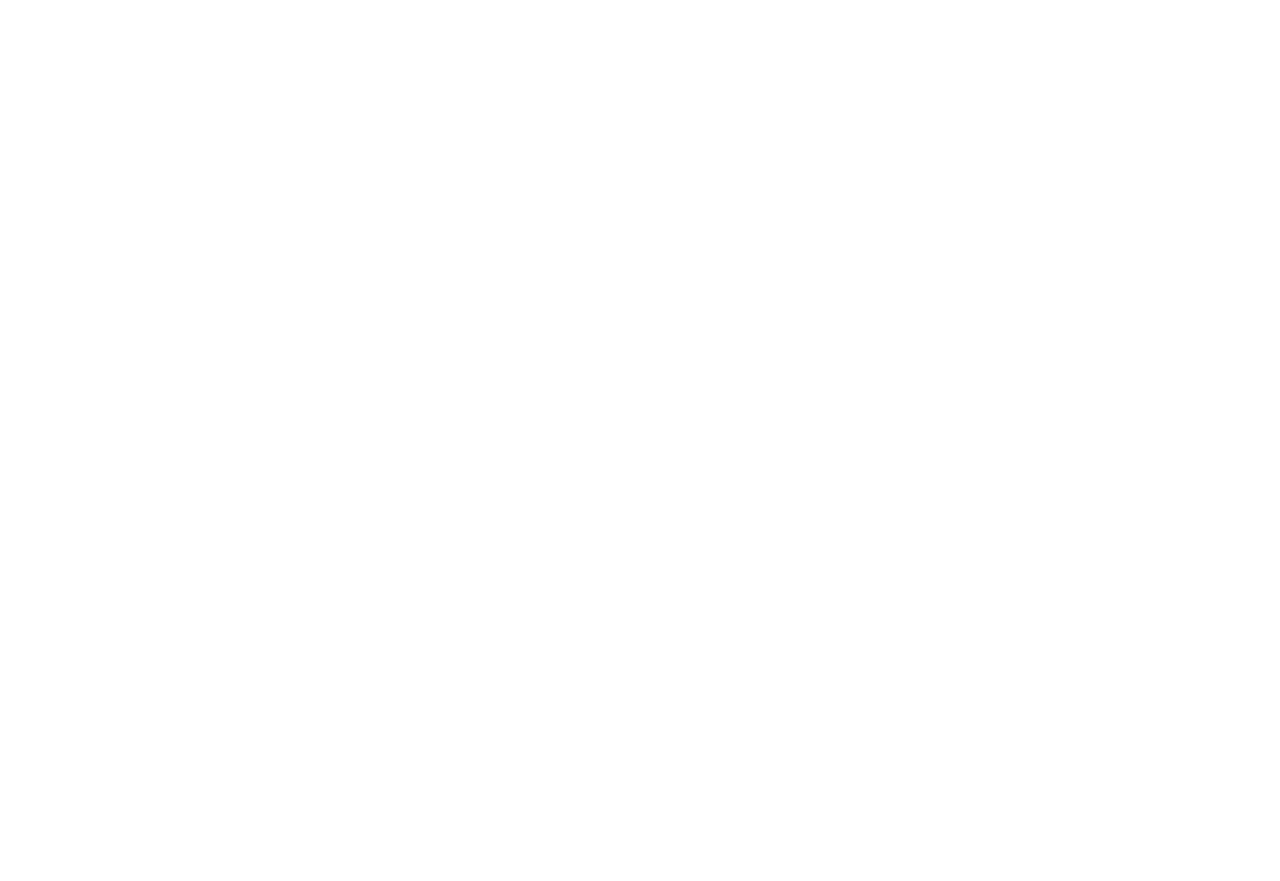
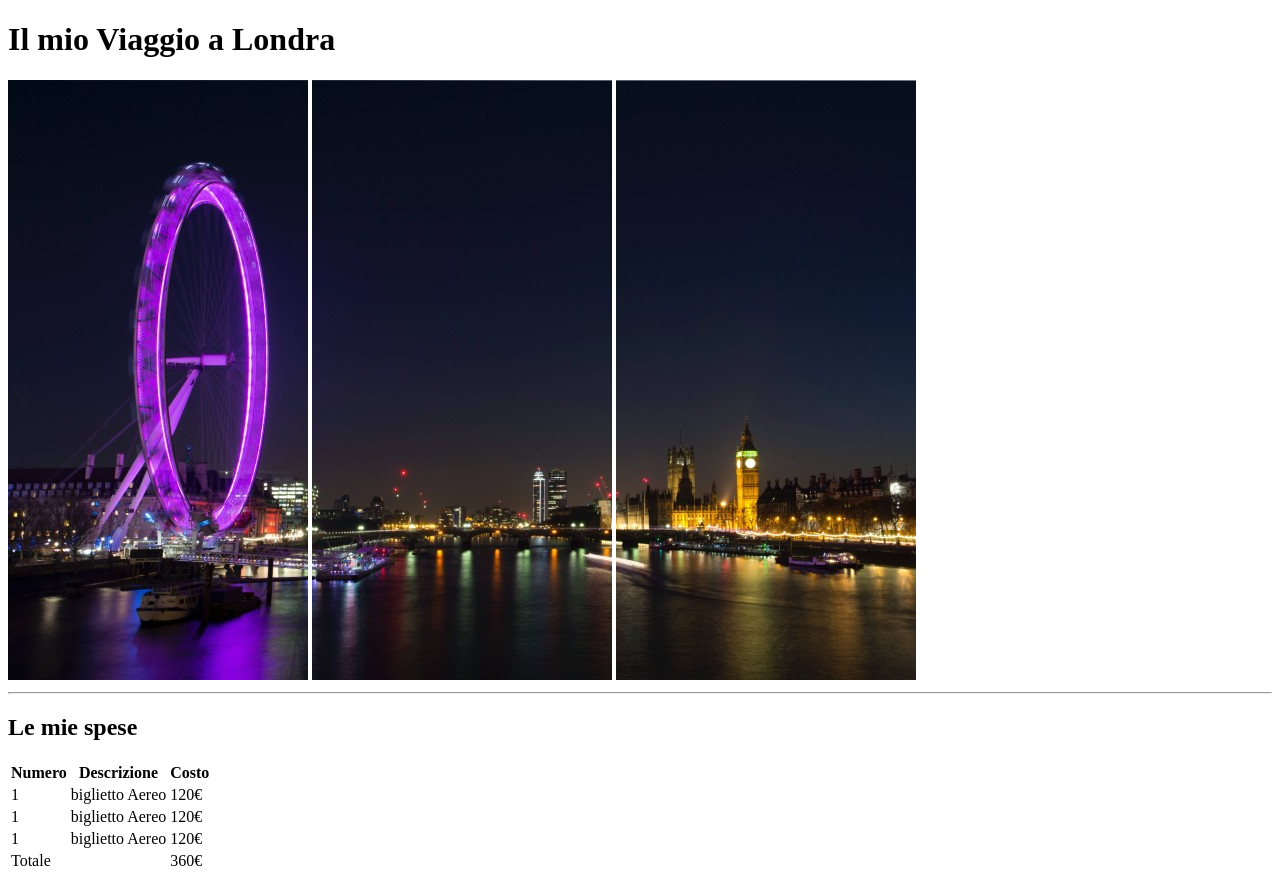
Before and after one commit to Giovannirighini2000/html-london-trip, a plain HTML site: page index.html in a window 1280 px wide. Before the commit the page ends 800 px from the top, so only its background shows below. Drawn offline with Linux system fonts and the light colour scheme.

Commit message:
frist section (table)

```diff
--- a/index.html
+++ b/index.html
@@ -8,9 +8,60 @@
 </head>
 <body>
     <header>
+        <h1>
+            Il mio Viaggio a Londra
+        </h1>
+        <img src="img/pexels-bill-emrich-230794-0.jpg" alt="">
+        <img src="img/pexels-bill-emrich-230794-1.jpg" alt="">
+        <img src="img/pexels-bill-emrich-230794-2.jpg" alt="">
+        <hr>
 
     </header>
     <main>
+        <section>
+            <h2>Le mie spese</h2>
+            <table>
+            <thead>
+                <tr>
+
+                    <th>Numero</th>
+
+                    <th>Descrizione</th>
+
+                    <th>Costo</th>
+
+               </tr>
+            </thead>
+            <tbody>
+                <tr>
+                    <td>1</td>
+                    <td>biglietto Aereo </td>
+                    <td>120&euro;</td>
+
+                </tr>
+                <tr>
+                    <td>1</td>
+                    <td>biglietto Aereo </td>
+                    <td>120&euro;</td>
+
+                </tr>
+                <tr>
+                    <td>1</td>
+                    <td>biglietto Aereo </td>
+                    <td>120&euro;</td>
+
+                </tr>
+            </tbody>
+            <tfoot>
+                <tr>
+                    <td colspan="2">Totale</td>
+                    <td>360&euro;</td>
+                </tr>
+
+
+            </tfoot>
+           </table>
+        </section>
 
     </main>
     <footer>
```
